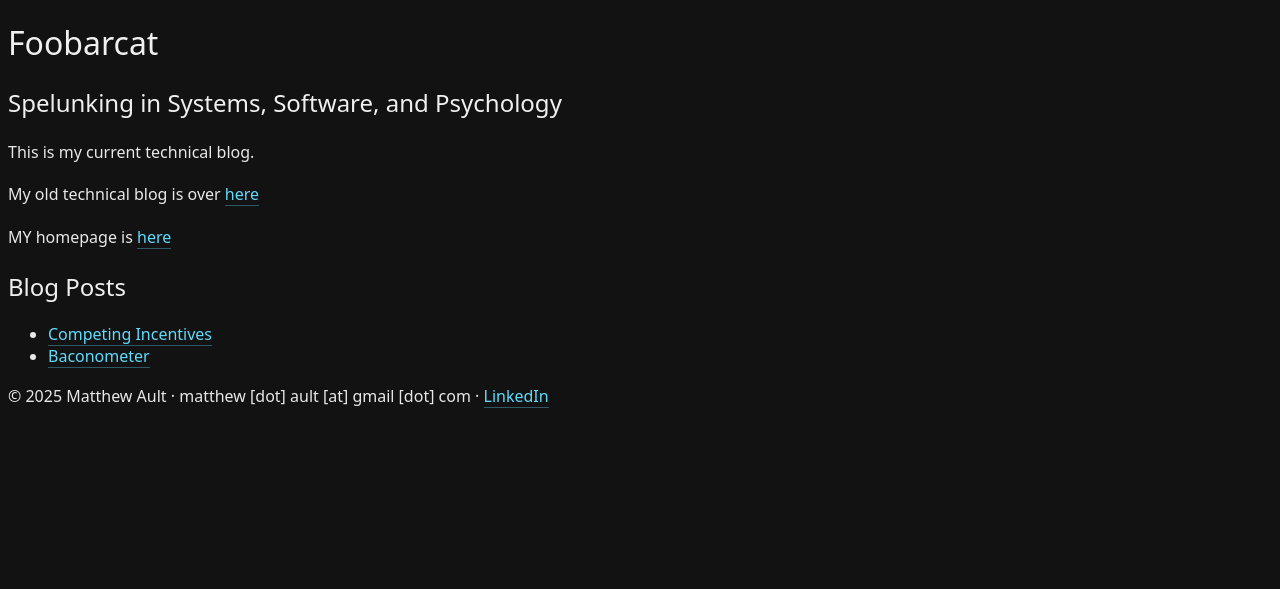
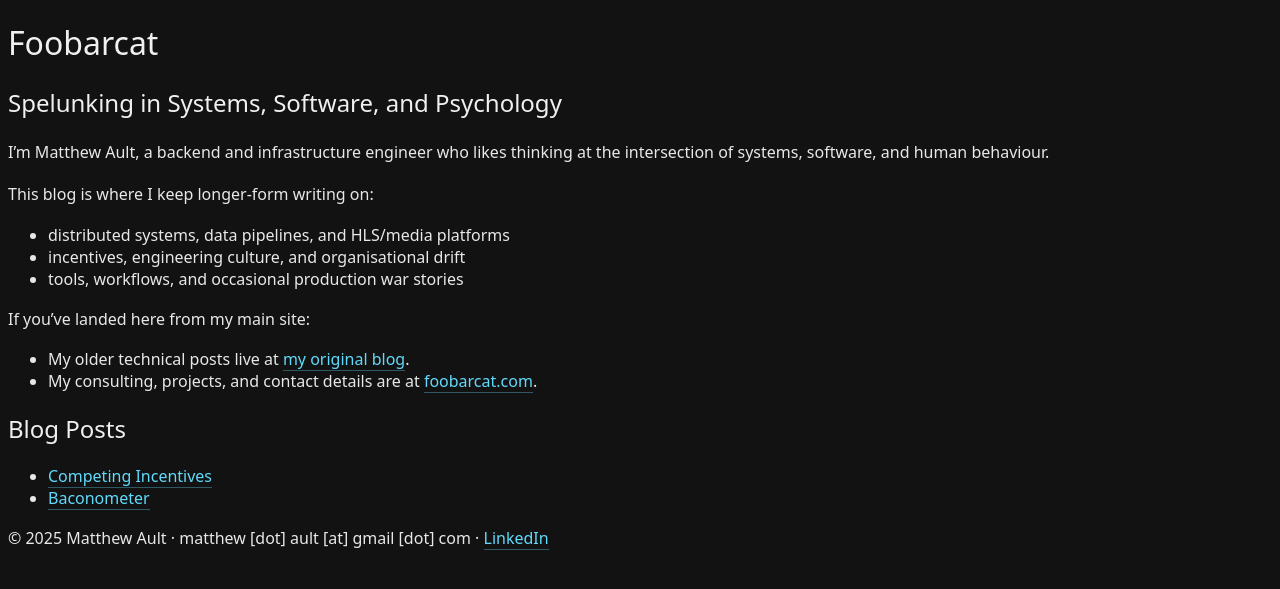
Before and after one commit to aultimus/aultimus.github.io, a Jekyll site: the page built from index.md, in a window 1280 px wide. Shown: the top 589 px of the page. Built offline with Jekyll 4.4.1, drawn with Linux system fonts in a browser that asks for light colours.

Commit message:
tidy blog homepaage

```diff
--- a/_layouts/home.html
+++ b/_layouts/home.html
@@ -3,9 +3,23 @@ layout: default
 ---
 <div class="home">
     <h2>Spelunking in Systems, Software, and Psychology</h2>
-    <p>This is my current technical blog.</p>
-    <p>My old technical blog is over <a href="http://foobarcat.blogspot.com">here</a></p>
-    <p>MY homepage is <a href="https://foobarcat.com">here</a></p>
+    <p>I’m Matthew Ault, a backend and infrastructure engineer who likes thinking at the intersection of systems, software, and human behaviour.</p>
+
+    <p>This blog is where I keep longer-form writing on:</p>
+
+    <ul>
+        <li>distributed systems, data pipelines, and HLS/media platforms</li>
+        <li>incentives, engineering culture, and organisational drift</li>
+        <li>tools, workflows, and occasional production war stories</li>
+    </ul>
+
+    <p>If you’ve landed here from my main site:</p>
+
+    <ul>
+        <li>My older technical posts live at <a href="http://foobarcat.blogspot.com">my original blog</a>.</li>
+        <li>My consulting, projects, and contact details are at <a href="https://foobarcat.com">foobarcat.com</a>.</li>
+    </ul>
+
     <h2>Blog Posts</h2>
     <ul>
         {% for post in site.posts %}
```
